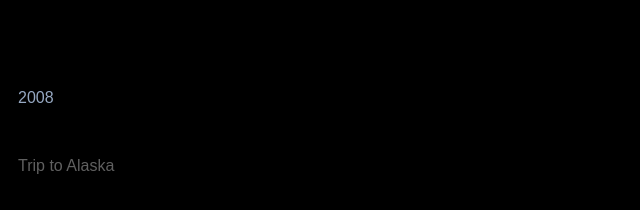
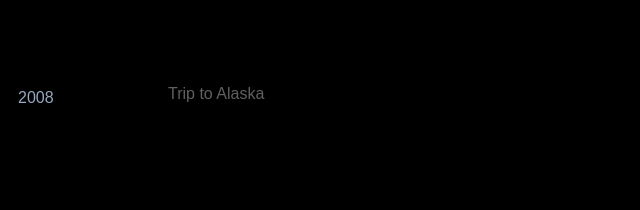
Before and after one commit to jmuspratt/photobox, an Eleventy site: page src/index.html in a window 1280 px wide. Shown: the whole page, without its empty margins (0-640 px from the left). Built offline with nearby package versions, Linux system fonts and the light colour scheme; Eleventy itself is replaced by a stand-in of ours; files that its build step writes are made by us from their sources.

Commit message:
Better homepage layout

```diff
--- a/src/_includes/album-list.njk
+++ b/src/_includes/album-list.njk
@@ -23,21 +23,23 @@
         {% if newYear %}
           {% if not loop.first %}
             </ul>
+            </div> <!-- /album-set -->
           {% endif %}
+          <div class="sidebar__album-set">
             <h3 class="sidebar__album-year">{{ listAlbum.albumYear }}</h3>
             <ul class="sidebar__album-list">
           {% endif %}
 
             <li class="{{ itemClass }}">
+              {% set src = ["src/album-assets/", listAlbum.slug, '/', listAlbum.firstImage.fileName] | join %}
+              {% set url = ["/albums/", listAlbum.slug ] | join %}
+
               {% if listAlbum.firstImage and albumView == 'grid' %}
-          {% set src = ["src/album-assets/", listAlbum.slug, '/', listAlbum.firstImage.fileName] | join %}
-          {% set url = ["/albums/", listAlbum.slug ] | join%}
               <div class="sidebar__album-image">
-            <a href="{{ url }}">
-            {% image src, "", file.fileID %}
-            </a>
+                <a href="{{ url }}">{% image src, "", file.fileID %}</a>
               </div>
               {% endif %}
+
               <a class="sidebar__album-title" href="{{ url }}">{{ listAlbum.albumName }}</a>
 
             </li>
@@ -47,6 +49,7 @@
       {% endif %}
     {% endfor %}
     </ul>
+    </div> <!-- /album-set -->
 
   {% endif %}
 </div>
--- a/src/css/sidebar.css
+++ b/src/css/sidebar.css
@@ -98,6 +98,7 @@ a.sidebar__album-title:hover {
   color: var(--c-text);
 }
 
+
 .sidebar--grid .sidebar__album-title {
   display: block;
 }
@@ -112,7 +113,6 @@ a.sidebar__album-title:hover {
 }
 
 .sidebar--grid .album__block--image {
-  aspect-ratio: 3 / 4;
   border-radius: 5px;
   margin-bottom: 0.5em;
   overflow: hidden;
@@ -125,14 +125,27 @@ a.sidebar__album-title:hover {
 }
 
  @media (min-width: 600px) {
+
+  .sidebar--grid .sidebar__album-set {
+    display: flex;
+  }
+
+  .sidebar--grid .sidebar__album-year {
+    width: 150px;
+    flex-shrink: 0;
+  }
+
+}
+
+@media (min-width: 900px) {
   .sidebar--grid .sidebar__album-list {
       grid-template-columns: repeat(4, 1fr);
   }
 }
 
-/*
+
  @media (min-width: 1200px) {
   .sidebar--grid .sidebar__album-list {
       grid-template-columns: repeat(6, 1fr);
   }
-}  */
+}
```
Lines whose indentation alone changed are shown as unchanged.
